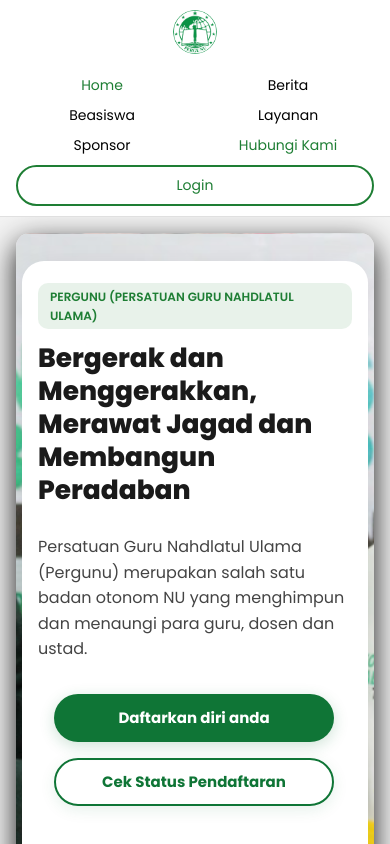
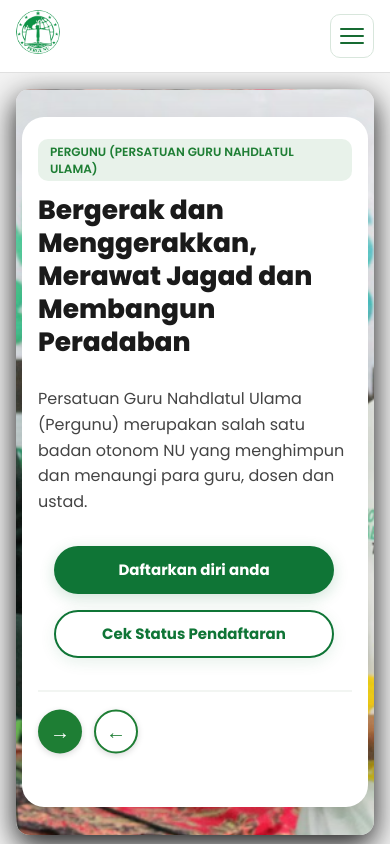
Before and after one commit to Ruzzuu/Pergunu2, a React (Vite) app: page / in a window 390 px wide. Shown: the top 844 px of the page. Built offline with nearby package versions, Linux system fonts and the light colour scheme; no server answers.

Commit message:
Refine mobile navigation and hero layouts

```diff
--- a/src/legacy/componen/Hero/Hero.css
+++ b/src/legacy/componen/Hero/Hero.css
@@ -190,24 +190,43 @@
 }
 
 @media screen and (max-width: 768px) {
+  .hero-section { padding: 28px 12px 36px; min-height: auto; }
   .hero-card {
     flex-direction: column;
-    padding: 30px;
+    align-items: stretch;
+    gap: 22px;
+    padding: 28px 22px 24px;
+    border-radius: 22px;
   }
 
+  .hero-left, .hero-right { width: 100%; min-width: 0; }
+  .hero-label { max-width: 100%; line-height: 1.45; }
+
   .hero-title {
-    font-size: 24px;
+    margin: 0;
+    font-size: clamp(1.8rem, 8vw, 2.35rem);
+    line-height: 1.2;
+    overflow-wrap: anywhere;
   }
+
+  .hero-desc { margin: 0 0 18px; font-size: clamp(1rem, 4.5vw, 1.2rem); line-height: 1.6; }
+  .hero-buttons { display: grid; gap: 12px; }
 
   .hero-button {
     width: 100%;
     text-align: center;
+    min-width: 0;
   }
 
   .nav-buttons {
     position: static;
     flex-direction: row;
-    justify-content: center;
-    margin-top: 20px;
+    justify-content: flex-start;
+    gap: 12px;
+    margin-top: 4px;
+    padding-top: 18px;
+    border-top: 1px solid #e5ebe6;
   }
+
+  .nav-button { width: 44px; height: 44px; }
 }
--- a/src/legacy/componen/Navbar/Navbar.css
+++ b/src/legacy/componen/Navbar/Navbar.css
@@ -276,3 +276,62 @@
   content: none;
   display: none;
 }
+
+.mobile-menu-toggle {
+  display: none;
+}
+
+@media (max-width: 768px) {
+  .navbar {
+    min-height: 68px;
+    flex-direction: row;
+    justify-content: space-between;
+    gap: 16px;
+  }
+
+  .mobile-menu-toggle {
+    display: inline-flex;
+    width: 44px;
+    height: 44px;
+    padding: 9px;
+    flex-direction: column;
+    justify-content: center;
+    gap: 5px;
+    border: 1px solid #d8e6dc;
+    border-radius: 10px;
+    background: #fff;
+    color: #176b32;
+  }
+
+  .mobile-menu-toggle span {
+    display: block;
+    width: 100%;
+    height: 2px;
+    border-radius: 2px;
+    background: currentColor;
+  }
+
+  .navbar-right {
+    display: none;
+    position: absolute;
+    top: 68px;
+    left: 0;
+    right: 0;
+    padding: 14px 16px 18px;
+    border-top: 1px solid #e5ebe6;
+    border-bottom: 1px solid #e5ebe6;
+    background: #fff;
+    box-shadow: 0 12px 24px rgba(15, 74, 30, .12);
+  }
+
+  .navbar-right.is-open { display: block; }
+  .navbar-right ul { display: grid; grid-template-columns: repeat(2, minmax(0, 1fr)); gap: 4px 8px; }
+  .navbar-right li { min-height: 44px; display: flex; align-items: center; justify-content: center; }
+  .navbar-right .login-button-wrapper { grid-column: 1 / -1; }
+  .navbar-wrapper { position: sticky; }
+}
+
+@media (max-width: 380px) {
+  .navbar-right ul { grid-template-columns: 1fr; }
+  .navbar-right .login-button-wrapper { grid-column: auto; }
+}
--- a/src/legacy/componen/Navbar/Navbar.jsx
+++ b/src/legacy/componen/Navbar/Navbar.jsx
@@ -22,7 +22,7 @@
   const [user, setUser] = useState(null);
 
   // State untuk mobile menu toggle (reserved for future mobile menu implementation)
-  const [_isMobileMenuOpen, _setIsMobileMenuOpen] = useState(false);
+  const [isMobileMenuOpen, setIsMobileMenuOpen] = useState(false);
 
   // State untuk menyimpan active section berdasarkan scroll position
   const [activeSection, setActiveSection] = useState('');
@@ -52,6 +52,10 @@
       }
     }
   }, [location.pathname]); // Re-run when route changes
+
+  useEffect(() => {
+    setIsMobileMenuOpen(false);
+  }, [location.pathname]);
 
   // Effect untuk mendeteksi active section berdasarkan scroll position
   useEffect(() => {
@@ -120,7 +124,19 @@
             <img src={logo} alt="PERGUNU" className="logo" />
           </Link>
         </div>
-        <nav className="navbar-right">
+        <button
+          type="button"
+          className="mobile-menu-toggle"
+          aria-expanded={isMobileMenuOpen}
+          aria-controls="primary-navigation"
+          aria-label={isMobileMenuOpen ? 'Tutup menu' : 'Buka menu'}
+          onClick={() => setIsMobileMenuOpen(open => !open)}
+        >
+          <span />
+          <span />
+          <span />
+        </button>
+        <nav id="primary-navigation" className={`navbar-right${isMobileMenuOpen ? ' is-open' : ''}`} onClick={() => setIsMobileMenuOpen(false)}>
           <ul>
             <li>
               {/* Home - Link to homepage */}
--- a/src/legacy/pages/SponsorPage/SponsorPage.css
+++ b/src/legacy/pages/SponsorPage/SponsorPage.css
@@ -19,6 +19,14 @@
   display: flex;
   align-items: center;
   justify-content: center;
+}
+
+.sponsor-page-hero::before {
+  content: '';
+  position: absolute;
+  inset: 0;
+  background: linear-gradient(180deg, rgba(5, 20, 12, .38), rgba(5, 20, 12, .72));
+  pointer-events: none;
 }
 
 @keyframes shimmer {
@@ -113,72 +121,62 @@
 
 /* Responsive Design */
 @media (max-width: 968px) {
-  .hero-stats {
+  .sponsor-hero-stats {
     gap: 2.5rem;
   }
 
-  .stat-number {
+  .sponsor-stat-number {
     font-size: 2.2rem;
   }
 }
 
 @media (max-width: 768px) {
   .sponsor-page-hero {
-    padding: 120px 0 80px;
-    min-height: 60vh;
+    padding: 88px 0 64px;
+    min-height: 0;
   }
 
-  .page-title {
-    font-size: 2.8rem;
+  .sponsor-page-title {
+    max-width: 100%;
+    font-size: clamp(2.2rem, 10vw, 3rem);
+    line-height: 1.08;
   }
 
-  .page-subtitle {
-    font-size: 1.1rem;
-    margin-bottom: 2.5rem;
+  .sponsor-page-subtitle {
+    max-width: 34rem;
+    font-size: 1.05rem;
+    line-height: 1.55;
+    margin-bottom: 1.5rem;
   }
 
-  .hero-stats {
-    flex-direction: column;
-    gap: 2rem;
+  .sponsor-hero-stats {
+    width: 100%;
+    display: grid;
+    grid-template-columns: repeat(3, minmax(0, 1fr));
+    gap: 12px;
+    margin-top: 1rem;
   }
 
-  .stat-item {
-    flex-direction: row;
-    gap: 1rem;
-  }
-
-  .stat-number {
+  .sponsor-stat-number {
     font-size: 2rem;
   }
 
-  .sponsor-page-hero .container {
-    padding: 0 1rem;
-  }
+  .sponsor-stat-label { font-size: .72rem; line-height: 1.35; }
+  .sponsor-page-hero .container { padding: 0 16px; }
 }
 
 @media (max-width: 480px) {
   .sponsor-page-hero {
-    padding: 100px 0 70px;
+    padding: 72px 0 52px;
   }
 
-  .page-title {
-    font-size: 2.2rem;
-  }
-
-  .page-subtitle {
-    font-size: 1rem;
-  }
-
-  .hero-icon svg {
+  .sponsor-hero-icon svg {
     width: 60px;
     height: 60px;
   }
 
-  .stat-number {
-    font-size: 1.8rem;
-  }
-
-  .stat-label {
-    font-size: 0.8rem;
-  }
+  .sponsor-hero-stats { grid-template-columns: 1fr; gap: 14px; }
+  .sponsor-stat-item { display: grid; grid-template-columns: 72px 1fr; gap: 10px; align-items: center; text-align: left; }
+  .sponsor-stat-number { font-size: 1.8rem; }
+  .sponsor-stat-label { font-size: .78rem; }
 }
--- a/src/legacy/responsive.css
+++ b/src/legacy/responsive.css
@@ -93,11 +93,6 @@
 }
 
 @media (max-width: 480px) {
-  .navbar { align-items: stretch; }
-  .navbar-left { align-self: center; }
-  .navbar-right ul { display: grid; grid-template-columns: repeat(2, minmax(0, 1fr)); text-align: center; }
-  .navbar-right .login-button-wrapper { grid-column: 1 / -1; justify-content: center; }
-  .navbar-login-btn { width: 100%; }
   .user-actions { width: 100%; }
   .dashboard-btn, .navbar-logout-btn { flex: 1 1 140px; }
 
```
